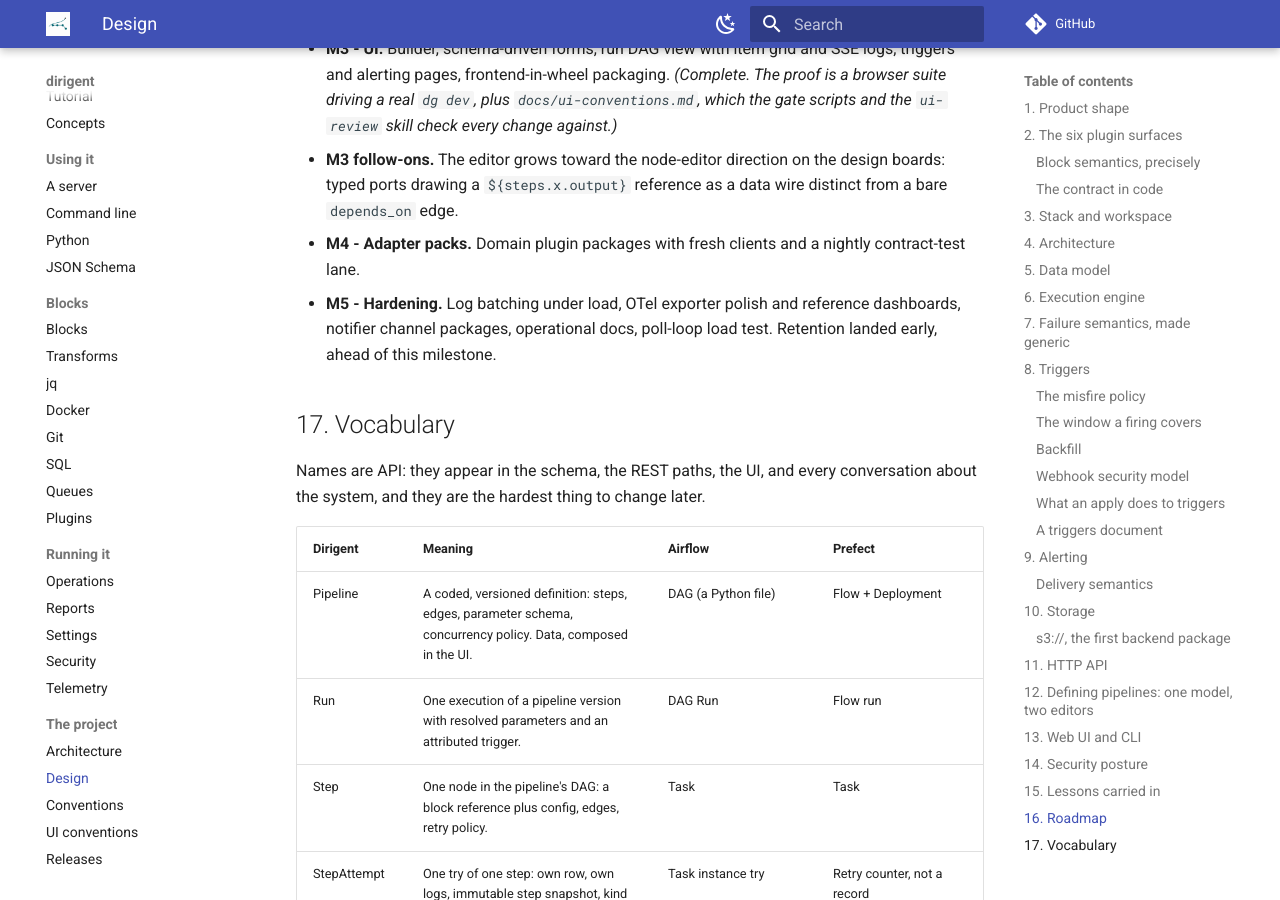
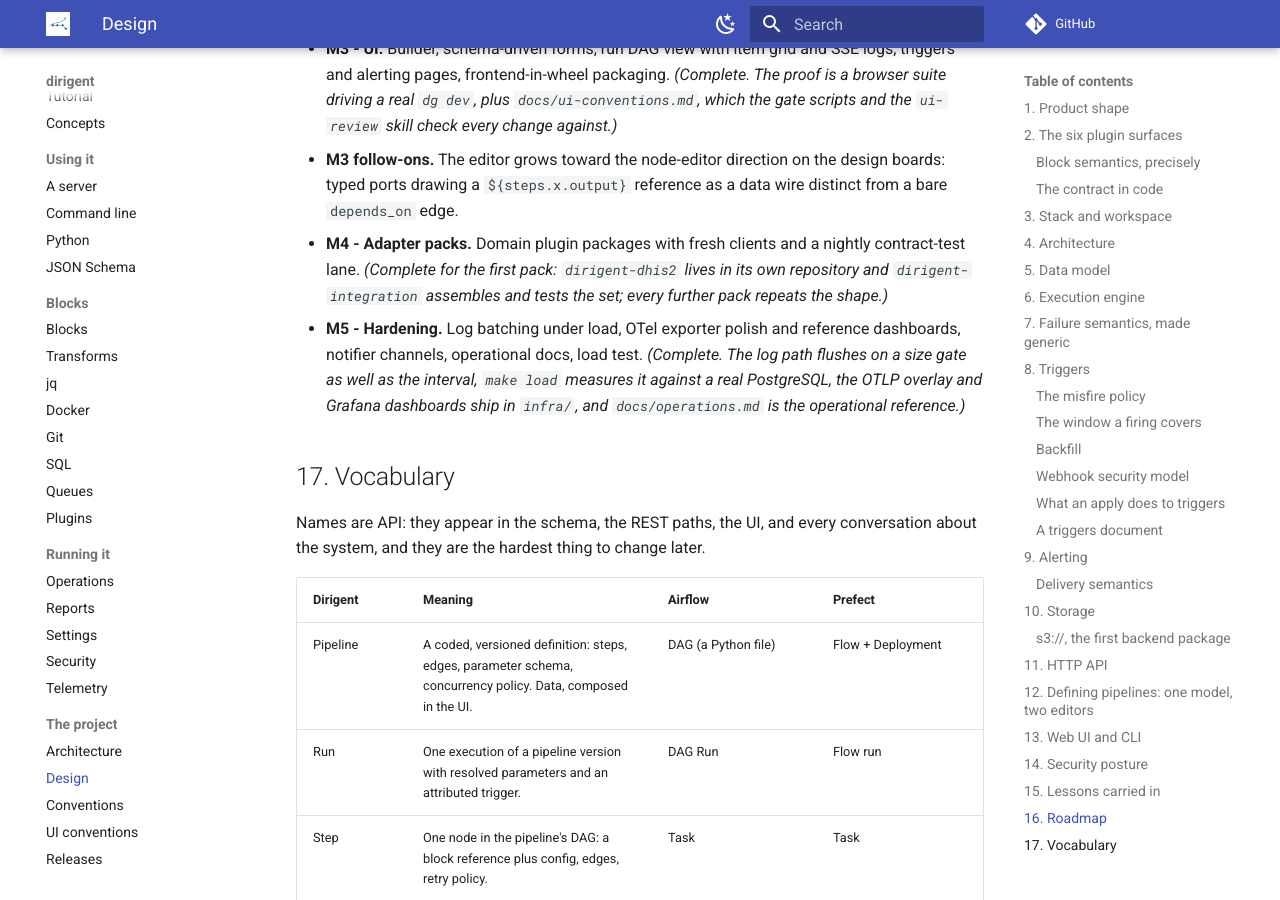
Before and after one commit to winterop-com/dirigent, an MkDocs documentation site: the page built from docs/design.md, in a window 1280 px wide and 900 px high, scrolled down 38836 px. Built offline with MkDocs 1.6.1 and Material for MkDocs 9.7.7, drawn with Linux system fonts in a browser that asks for light colours; comment, search, counter and statistics services are not loaded.

Commit message:
docs: the M5 hardening milestone is complete, and the roadmap says what is left

```diff
--- a/docs/design.md
+++ b/docs/design.md
@@ -1603,10 +1603,14 @@ The survey of prior art collapses to a short list of scars this design answers:
   boards: typed ports drawing a `${steps.x.output}` reference as a data wire distinct from a
   bare `depends_on` edge.
 - **M4 - Adapter packs.** Domain plugin packages with fresh clients and a nightly
-  contract-test lane.
+  contract-test lane. *(Complete for the first pack: `dirigent-dhis2` lives in its own
+  repository and `dirigent-integration` assembles and tests the set; every further pack
+  repeats the shape.)*
 - **M5 - Hardening.** Log batching under load, OTel exporter polish and reference
-  dashboards, notifier channel packages, operational docs, poll-loop load test.
-  Retention landed early, ahead of this milestone.
+  dashboards, notifier channels, operational docs, load test. *(Complete. The log path
+  flushes on a size gate as well as the interval, `make load` measures it against a real
+  PostgreSQL, the OTLP overlay and Grafana dashboards ship in `infra/`, and
+  `docs/operations.md` is the operational reference.)*
 
 ## 17. Vocabulary
 
```
Also changed, not shown: ROADMAP.md (+8 -10 lines).
